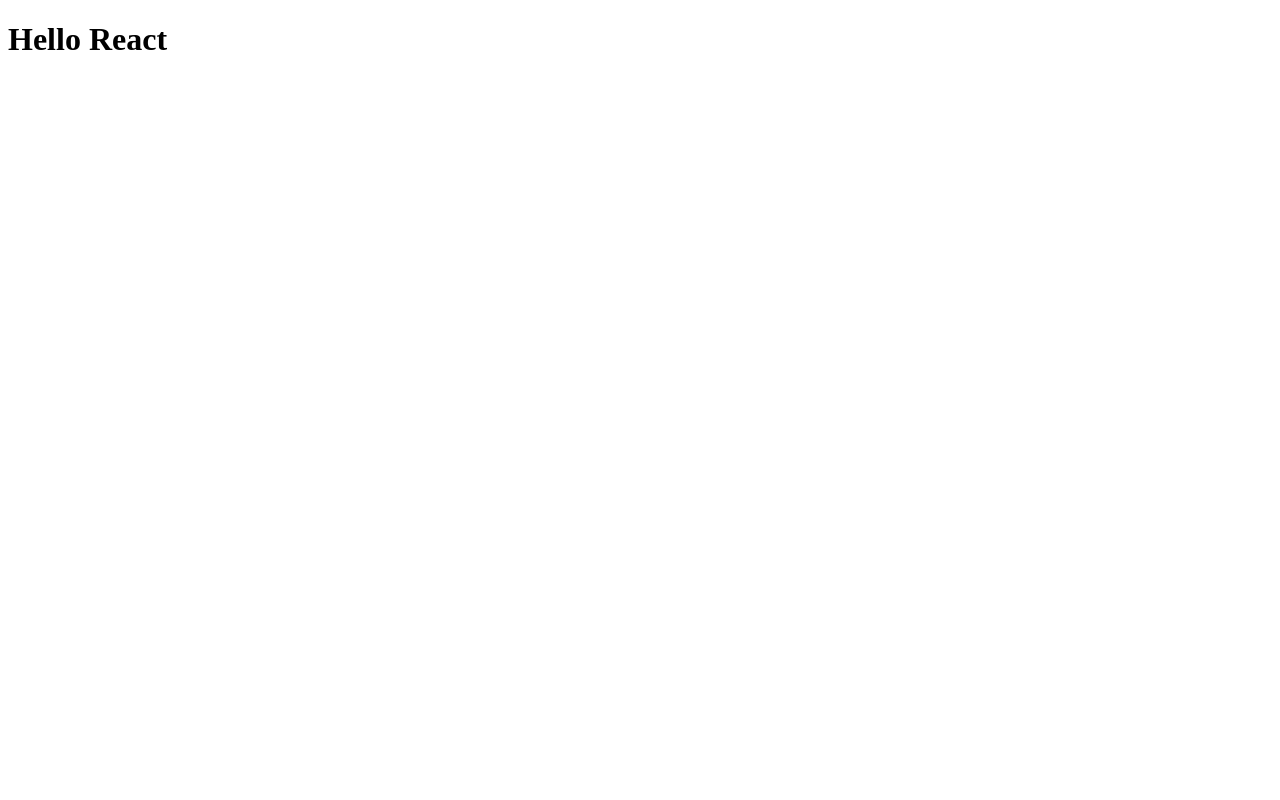
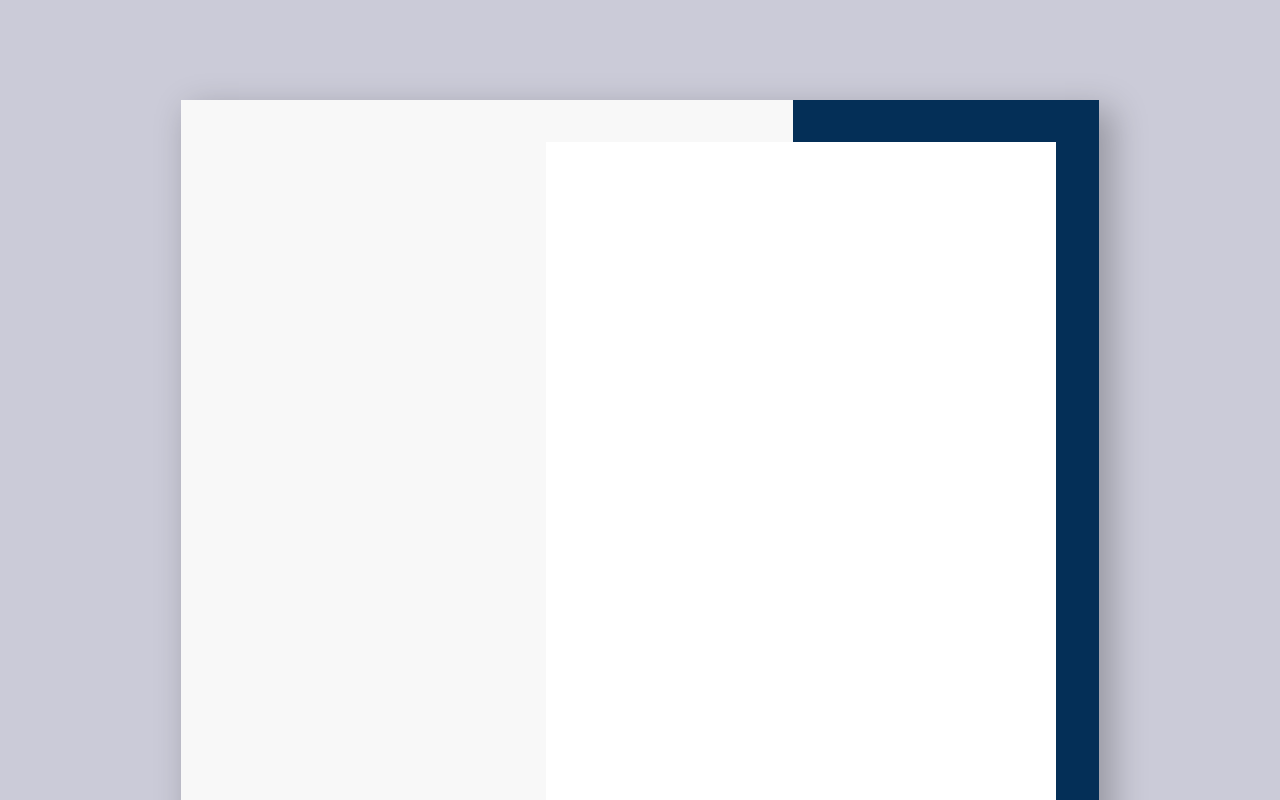
Before and after one commit to foxnorth228/foxnorth228, a React app: page / in a window 1280 px wide. Shown: the top 800 px of the page. Built offline with nearby package versions, Linux system fonts and the light colour scheme.

Commit message:
feat: implement basic layouts for cv

```diff
--- /dev/null
+++ b/src/components/basicInfo/basicInfo.scss
@@ -0,0 +1,5 @@
+.basicInfo {
+    width: calc(408px * var(--scale));
+    height: 100%;
+    background-color: transparent;
+}
--- /dev/null
+++ b/src/components/basicInfo/basicInfo.tsx
@@ -0,0 +1,8 @@
+import React from 'react';
+import './basicInfo.scss';
+
+const BasicInfo = () => {
+  return <section className="basicInfo"></section>;
+};
+
+export default BasicInfo;
--- /dev/null
+++ b/src/layouts/aside/aside.scss
@@ -0,0 +1,8 @@
+.workInfo {
+    width: calc(340px * var(--scale));
+    height: calc(733px * var(--scale));
+    background-color: #FFF;
+    position: absolute;
+    left: calc(243px * var(--scale));
+    top: calc(28px * var(--scale));
+}
--- /dev/null
+++ b/src/layouts/aside/aside.tsx
@@ -0,0 +1,8 @@
+import React from 'react';
+import './aside.scss';
+
+const WorkInfo = () => {
+  return <section className="workInfo"></section>;
+};
+
+export default WorkInfo;
--- /dev/null
+++ b/src/layouts/main/main.scss
@@ -0,0 +1,11 @@
+.main {
+    width: 100%;
+    height: 100%;
+    display: flex;
+}
+
+.main__blueRect {
+    width: calc(204px * var(--scale));
+    height: 100%;
+    background: #042F57;
+}
--- /dev/null
+++ b/src/layouts/main/main.tsx
@@ -0,0 +1,14 @@
+import React from 'react';
+import './main.scss';
+import BasicInfo from '@components/basicInfo/basicInfo';
+
+const Main = () => {
+  return (
+    <main className="main">
+      <BasicInfo />
+      <div className="main__blueRect"></div>
+    </main>
+  );
+};
+
+export default Main;
--- a/src/pages/app.scss
+++ b/src/pages/app.scss
@@ -0,0 +1,15 @@
+:root {
+    --scale: 1.5;
+}
+html {
+    background-color: rgb(203, 203, 216);
+}
+
+.wrapper {
+    width: calc(612px * var(--scale));
+    height: calc(792px * var(--scale));
+    position: relative;
+    margin: 100px auto 80px auto;
+    background-color: #F8F8F8;
+    box-shadow: 11px 12px 32px 3px rgba(0, 0, 0, 0.25);
+}
--- a/src/pages/app.tsx
+++ b/src/pages/app.tsx
@@ -1,11 +1,13 @@
 import React from 'react';
 import './app.scss';
-
+import Main from '@layouts/main/main';
+import WorkInfo from '@layouts/aside/aside';
 
 export const App: React.FC = () => {
   return (
     <div className="wrapper">
-      <h1>Hello React</h1>
+      <Main />
+      <WorkInfo />
     </div>
   );
 };
```
